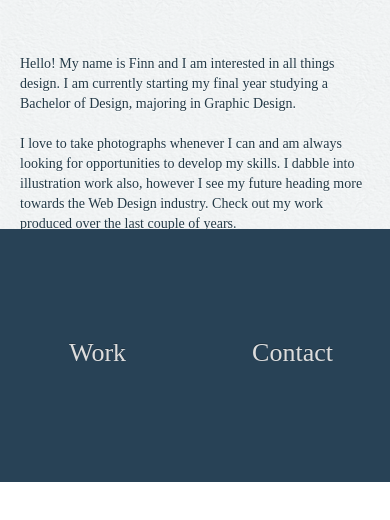
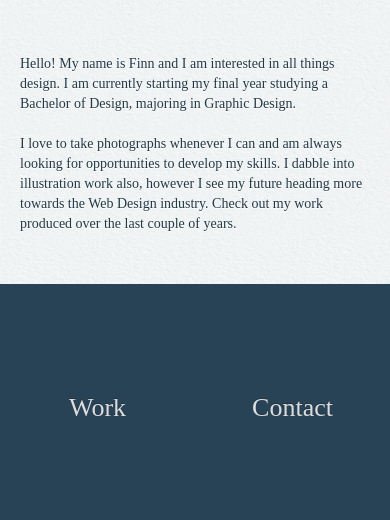
Before and after one commit to finnclark/finnclarkdesign, a plain HTML site: page html/index.html in a window 390 px wide. Shown: the part 362-882 px from the top of the page. Before the commit the page ends 844 px from the top, so only its background shows below. Drawn offline with Linux system fonts and the light colour scheme.

Commit message:
fixed bug where homefooter on landing page overlaps content when small screen size

```diff
--- a/css/home.css
+++ b/css/home.css
@@ -90,7 +90,6 @@ h4{
 	position: absolute;
 	bottom: 0px;
 	width: 100%;
-	margin-top: 100px;
 }
 
 .block{
@@ -166,6 +165,10 @@ h4{
 
 	.bio p{
 		margin-bottom: 50px;
+	}
+
+	.footer{
+		position: inherit;
 	}
 }
 
```
